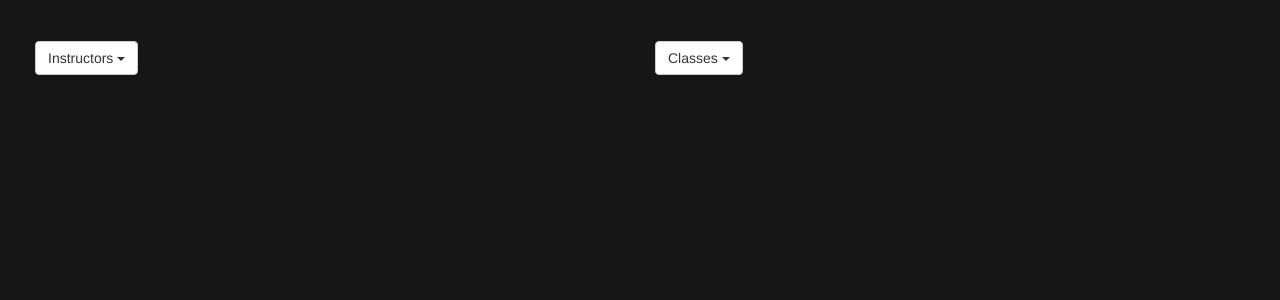
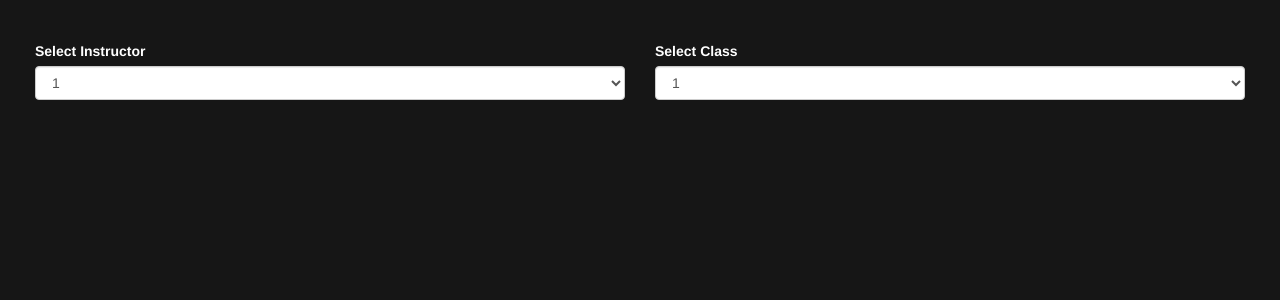
Before and after one commit to sotdjin/glibglab, a Flask app: template templates/StudentView.html in a window 1280 px wide. Shown: the part 52-352 px from the top of the page. Run offline with Flask 2, Linux system fonts and the light colour scheme; the template is opened without the code that fills it, so the values that code supplies are empty; some libraries are stand-ins or nearby versions.

Commit message:
added student input

```diff
--- a/templates/StudentView.html
+++ b/templates/StudentView.html
@@ -77,36 +77,46 @@
 
 <div class="row">
     <div class="col-xs-6">
-        <div class="dropdown">
-            <button class="btn btn-default dropdown-toggle" type="button" id="menu1" data-toggle="dropdown">Instructors
-            <span class="caret"></span></button>
-            <ul class="dropdown-menu" role="menu" aria-labelledby="instructorDropdown">
-            <li role="presentation"><a role="menuitem" href="#">DickButt Moore</a></li>
-            <li role="presentation"><a role="menuitem" href="#">DickButt Cassandra</a></li>
-            <li role="presentation"><a role="menuitem" href="#">DickButt Braden</a></li>
-            <li role="presentation"><a role="menuitem" href="#">The DickButt</a></li>
-            </ul>
-        </div>
+    <font color="white">
+        <label for="class-list">Select Instructor</label>
+        <select class="form-control" id='instructor-list'>
+          <option>1</option>
+          <option>2</option>
+          <option>3</option>
+          <option>4</option>
+          <option>5</option>
+        </select>
     </div>
     <div class="col-xs-6">
-        <div class="dropdown">
-            <button class="btn btn-default dropdown-toggle" type="button" id="menu1" data-toggle="dropdown">Classes
-            <span class="caret"></span></button>
-            <ul class="dropdown-menu" role="menu" aria-labelledby="menu1">
-            <li role="presentation"><a role="menuitem" href="#">CSCE 436</a></li>
-            <li role="presentation"><a role="menuitem" href="#">CSCE 443</a></li>
-            <li role="presentation"><a role="menuitem" href="#">CSCE 435</a></li>
-            <li role="presentation"><a role="menuitem" href="#">ANTH 205</a></li>
-            </ul>
-        </div>
+        <label for="class-list">Select Class</label>
+        <select class="form-control" id='class-list'>
+          <option>1</option>
+          <option>2</option>
+          <option>3</option>
+          <option>4</option>
+          <option>5</option>
+        </select>
+    </font>
     </div>
 </div>
-
 </div>  <!-- End container-fluid -->
 </div>  <!-- End page-content-wrapper -->
 
 
 <script>
+
+    function enumerateInstructor(instructorName) {                            //for every instructor call this function
+         var newOption = document.createElement("option");
+         newOption.innerHTML = instructorName;
+         $("#instructor-list").append(newOption);
+    }
+
+    function enumerateClass(className) {                        //for every class call this function.
+
+         var newOption = document.createElement("option");
+         newOption.innerHTML = className;
+         $("#class-list").append(newOption);
+    }
 
     function addClass() {
         var node = document.createElement("div");
```
